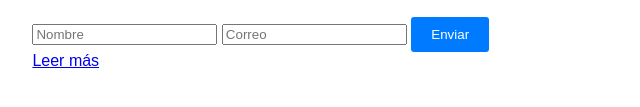
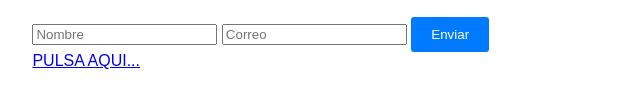
Before and after one commit to Luismi0202/P-GINA_NO_ACCESIBLE, a plain HTML site: page index.html in a window 1280 px wide. Shown: the part 840-947 px from the top of the page, 102-742 px from the left. Drawn offline with Linux system fonts and the light colour scheme.

Commit message:
Página mejorada para exposicion

```diff
--- a/index.html
+++ b/index.html
@@ -3,52 +3,45 @@
 <head>
     <meta charset="UTF-8">
     <title>Página No Accesible</title>
-    <!-- No se usan etiquetas meta para accesibilidad ni viewport (esto afecta a usuarios de móviles y lectores de pantalla) -->
     <link rel="stylesheet" href="./styles.css">
 </head>
 <body>
+
+    <!--PARTE 1 ERRORES:5-->
     <div class="contenedor">
-        <!-- Imagen decorativa sin alt (parece correcta pero no es accesible) -->
         <img src="./logo.png">
-        <!-- Imagen con texto importante, sin alt -->
         <img src="./texto-importante.png">
-        <!-- Maquetación con tabla en vez de CSS grid/flex -->
         <table>
             <tr>
                 <td>
-                    <!-- Enlace con texto genérico, no describe el destino -->
                     <a href="#">Ver más</a>
                 </td>
                 <td>
-                    <!-- Botón sin texto ni aria-label, solo icono visual -->
                     <button class="btn">
                         <img src="./icono.png" id="carro">
                     </button>
                 </td>
             </tr>
         </table>
-        <!-- Uso de divs en vez de etiquetas semánticas como <main>, <section>, <nav> -->
+
+        <!--PARTE 2 ERRORES: 2-->
         <div>
             <div class="importante">
                 Bienvenido a nuestra página web.
             </div>
-            <!-- Texto importante solo con color, sin icono ni negrita -->
             <div style="color: #e53935;">
                 ¡Atención! Oferta limitada.
             </div>
         </div>
-        <!-- No se usan encabezados h1, h2, etc. (solo un span grande) -->
         <span style="font-size:28px; display:block; margin: 20px 0;">Título principal</span>
-        <!-- Formulario sin etiquetas label ni descripciones -->
+
+        <!--PARTE 3 ERRORES:1-->
         <form>
             <input type="text" placeholder="Nombre">
             <input type="email" placeholder="Correo">
             <input type="submit" value="Enviar" class="btn">
         </form>
-        <!-- Enlace sin contexto -->
-        <a href="#">Leer más</a>
-        <!-- No se usan roles ARIA ni landmarks -->
-        <!-- No hay skip links ni navegación por teclado -->
+        <a href="#">PULSA AQUI...</a>
     </div>
 </body>
 </html>
```
